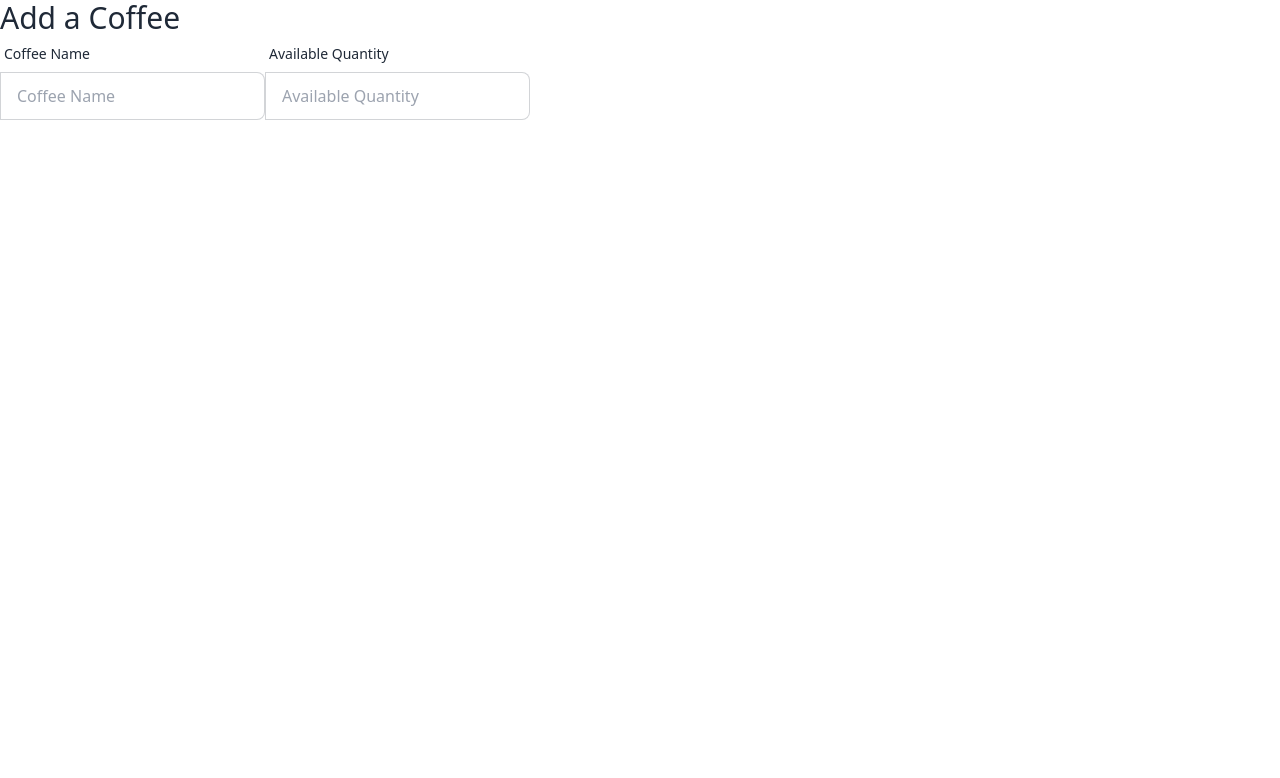
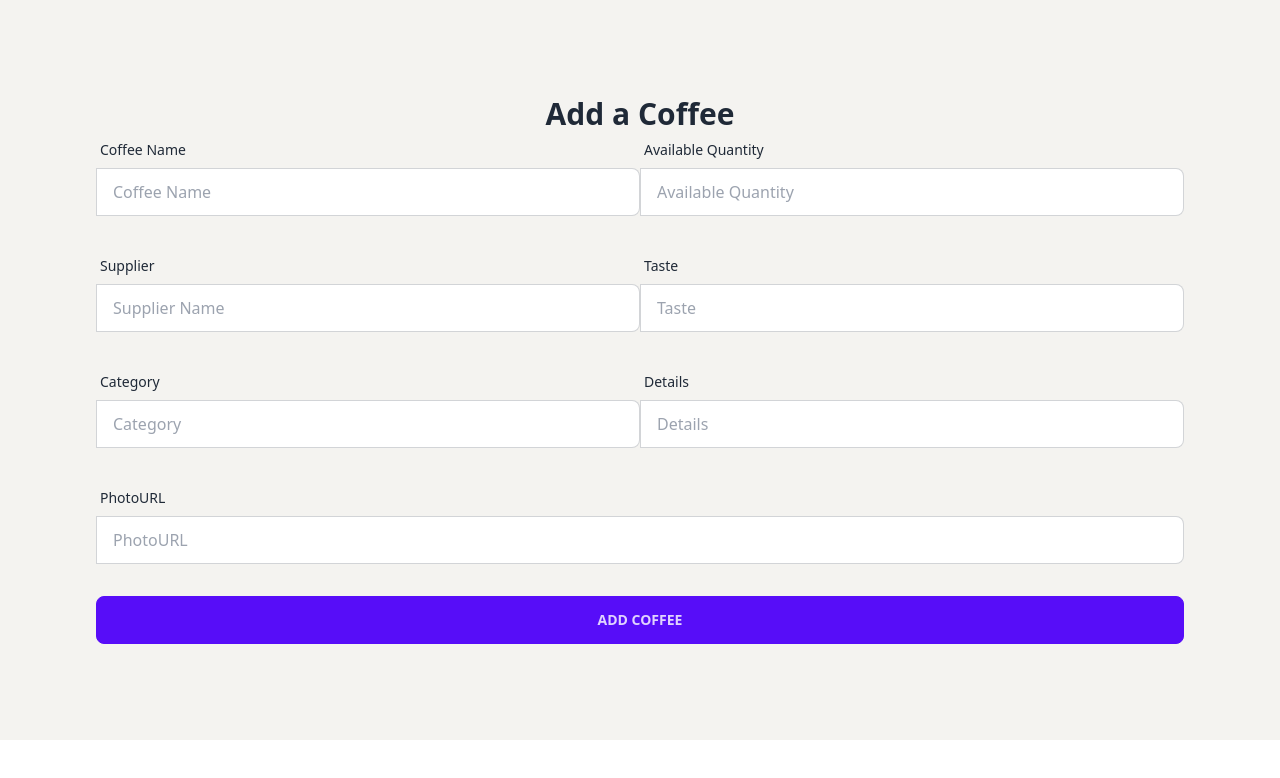
Before and after one commit to ronee-muhammad-rayhan/coffee-store-client, a React (Vite) app: page /addCoffee in a window 1280 px wide. Shown: the top 778 px of the page. Built offline with nearby package versions, Linux system fonts and the light colour scheme.

Commit message:
56-4 Create Add coffee from Client Side and get data

```diff
--- a/src/components/AddCoffee.jsx
+++ b/src/components/AddCoffee.jsx
@@ -1,36 +1,144 @@
 const AddCoffee = () => {
+  const handleSubmit = (event) => {
+    event.preventDefault();
+
+    const form = event.target;
+
+    const name = form.name.value;
+    const quantity = form.quantity.value;
+    const supplier = form.supplier.value;
+    const taste = form.taste.value;
+    const category = form.category.value;
+    const details = form.details.value;
+    const photo = form.photo.value;
+
+    const newCoffee = {
+      name,
+      quantity,
+      supplier,
+      taste,
+      category,
+      details,
+      photo,
+    };
+
+    console.log(newCoffee);
+    form.reset();
+  };
+
   return (
-    <div>
-      <h2 className="text-3xl">Add a Coffee</h2>
-      <form>
-        <div className="flex">
-          <div className="form-control">
+    <div className="bg-[#F4F3F0] md:p-24">
+      <h2 className="text-3xl font-extrabold text-center">Add a Coffee</h2>
+      <form onSubmit={handleSubmit}>
+        {/* form name and quantity row */}
+        <div className="md:flex mb-8">
+          <div className="form-control md:w-1/2">
             <label className="label">
               <span className="label-text">Coffee Name</span>
             </label>
             <label className="input-group">
               <input
                 type="text"
-                name=""
+                name="name"
                 placeholder="Coffee Name"
-                className="input input-bordered"
+                className="input input-bordered w-full"
               />
             </label>
           </div>
-          <div className="form-control">
+          <div className="form-control md:w-1/2">
             <label className="label">
               <span className="label-text">Available Quantity</span>
             </label>
             <label className="input-group">
               <input
                 type="text"
-                name=""
+                name="quantity"
                 placeholder="Available Quantity"
-                className="input input-bordered"
+                className="input input-bordered w-full"
               />
             </label>
           </div>
         </div>
+        {/* form supplier and taste row */}
+        <div className="md:flex mb-8">
+          <div className="form-control md:w-1/2">
+            <label className="label">
+              <span className="label-text">Supplier</span>
+            </label>
+            <label className="input-group">
+              <input
+                type="text"
+                name="supplier"
+                placeholder="Supplier Name"
+                className="input input-bordered w-full"
+              />
+            </label>
+          </div>
+          <div className="form-control md:w-1/2">
+            <label className="label">
+              <span className="label-text">Taste</span>
+            </label>
+            <label className="input-group">
+              <input
+                type="text"
+                name="taste"
+                placeholder="Taste"
+                className="input input-bordered w-full"
+              />
+            </label>
+          </div>
+        </div>
+        {/* form category and details row */}
+        <div className="mb-8 md:flex">
+          <div className="form-control md:w-1/2">
+            <label className="label">
+              <span className="label-text">Category</span>
+            </label>
+            <label className="input-group">
+              <input
+                type="text"
+                name="category"
+                placeholder="Category"
+                className="input input-bordered w-full"
+              />
+            </label>
+          </div>
+          <div className="form-control md:w-1/2">
+            <label className="label">
+              <span className="label-text">Details</span>
+            </label>
+            <label className="input-group">
+              <input
+                type="text"
+                name="details"
+                placeholder="Details"
+                className="input input-bordered w-full"
+              />
+            </label>
+          </div>
+        </div>
+        {/* form photo row */}
+        <div className="mb-8">
+          <div className="form-control md:w-full">
+            <label className="label">
+              <span className="label-text">PhotoURL</span>
+            </label>
+            <label className="input-group">
+              <input
+                type="text"
+                name="photo"
+                placeholder="PhotoURL"
+                className="input input-bordered w-full"
+              />
+            </label>
+          </div>
+        </div>
+
+        <input
+          type="submit"
+          value="Add Coffee"
+          className="btn btn-block btn-primary"
+        />
       </form>
     </div>
   );
```
